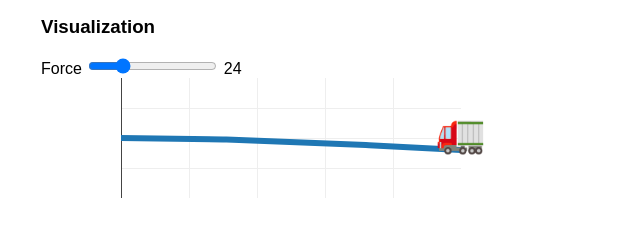
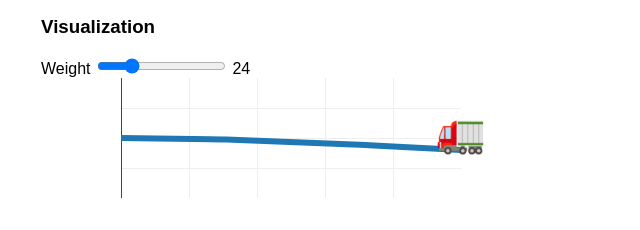
Before and after one commit to Tetraline/beam-bending, a plain HTML site: page index.html in a window 1280 px wide. Shown: the part 475-705 px from the top of the page, 299-939 px from the left. Drawn offline with nearby package versions, Linux system fonts and the light colour scheme.

Commit message:
change force to weight

```diff
--- a/index.html
+++ b/index.html
@@ -73,7 +73,7 @@
         </figure>
     </div>
     <h3>Visualization</h3>
-    <span>Force</span>
+    <span>Weight</span>
     <input class="parameter-input" type="range" id="cantilever-force" value="24" min="0" max="100">
     <output id="cantilever-forceOutput">24</output>
     <div id="cantilever-graph"></div>
```
